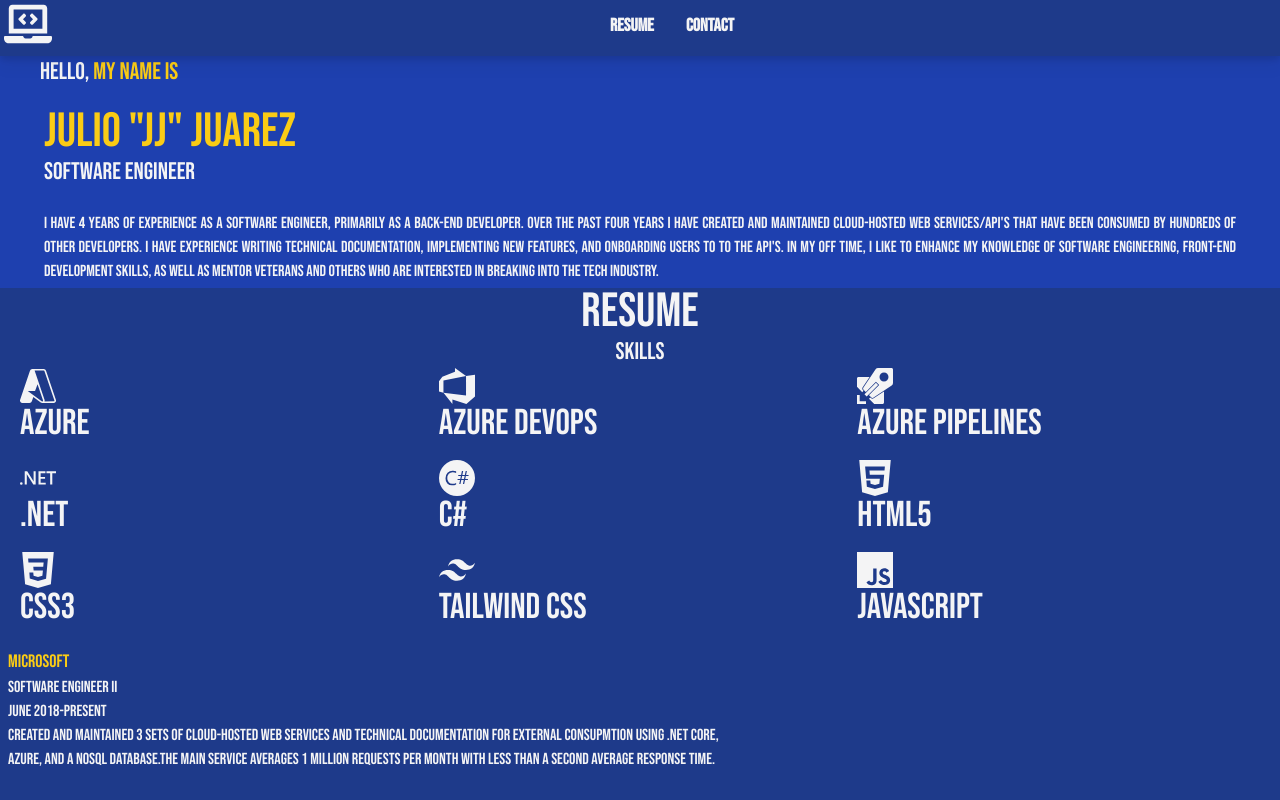
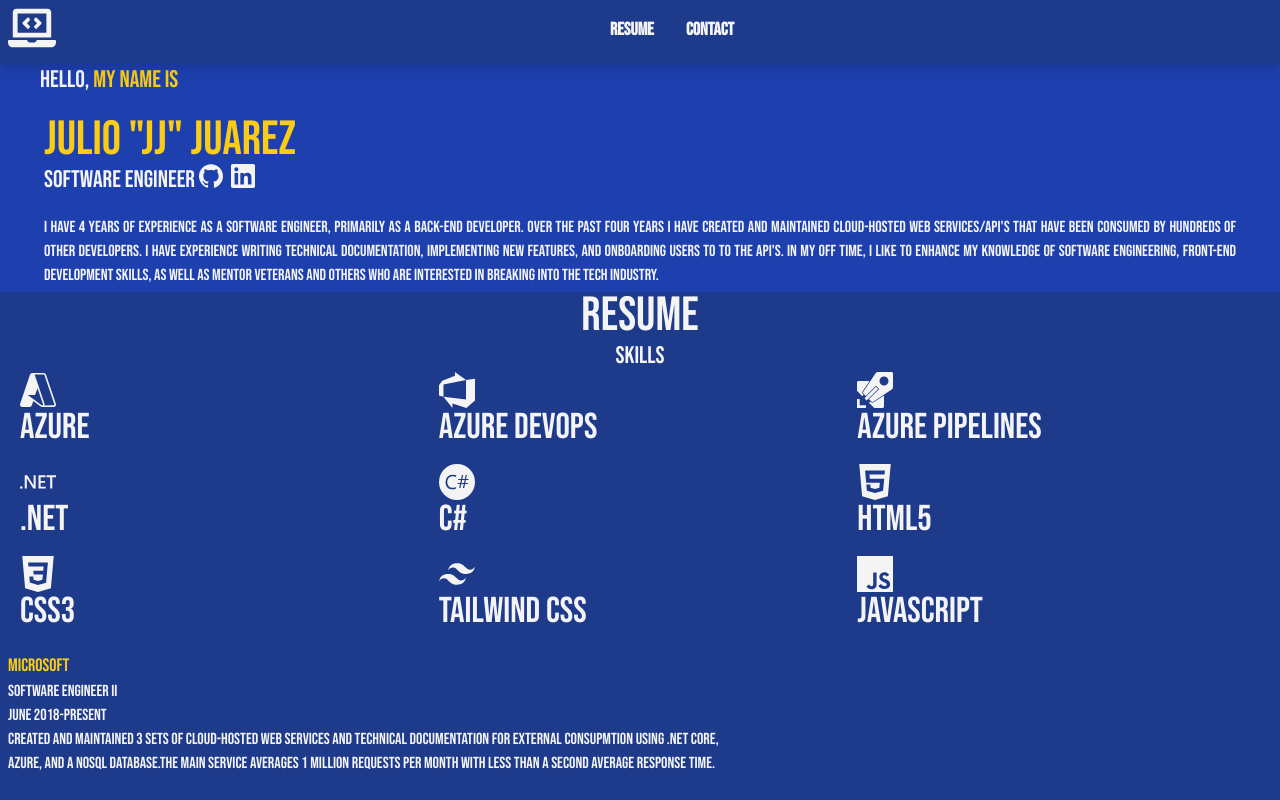
Before and after one commit to jjuarez5/jjs-personal-site, a React (Create React App) app: page / in a window 1280 px wide. Shown: the top 800 px of the page. Built offline with nearby package versions, Linux system fonts and the light colour scheme.

Commit message:
make header sticky

```diff
--- a/src/About.js
+++ b/src/About.js
@@ -1,3 +1,5 @@
+import { SiLinkedin, SiGithub } from "react-icons/si";
+
 function calculateExperience() {
   var today = new Date().getFullYear();
   return Math.abs(today - 2018);
@@ -5,7 +7,7 @@
 
 function About() {
   return (
-    <div className="bg-blue-800 flex flex-row" name="home">
+    <div className="bg-blue-800 flex flex-row" id="home">
       <div className="flex flex-col mr-10 mx-10">
         <div className="flex flex-row mr-20 mr-0.5 mb-5">
           <div className="text-2xl text-zinc-100">
@@ -19,8 +21,16 @@
           <div className="text-5xl text-yellow-400 bp">
             <h1>Julio "JJ" Juarez</h1>
           </div>
-          <div className="text-2xl text-zinc-100 mb-5">
-            <h2>Software Engineer</h2>
+          <div className="text-2xl text-zinc-100 mb-4">
+            <h2 className="flex flex-row">
+              Software Engineer
+              <a href="https://github.com/jjuarez5">
+                <SiGithub className="hover:text-yellow-400 mx-1" />
+              </a>
+              <a href="https://www.linkedin.com/in/juliojuarez713/">
+                <SiLinkedin className="hover:text-yellow-400 mx-1" />
+              </a>
+            </h2>
           </div>
           <div className="flex flex-col py-1 text-zinc-100 text-justify">
             <p>
--- a/src/Header.js
+++ b/src/Header.js
@@ -2,7 +2,7 @@
 
 function Header() {
   return (
-    <div className="container font-semibold inline-flex flex-1 bg-blue-900 text-zinc-100 drop-shadow-lg">
+    <div className="container sticky -top-0 z-0 font-semibold inline-flex flex-1 bg-blue-900 text-zinc-100 p-1 drop-shadow-lg">
       <a className="no-underline" href="#home">
         <h1 className="text-5xl">
           <FaLaptopCode className="inline-block mx-1 mr-3 mb-2 hover:text-yellow-400" />
```
